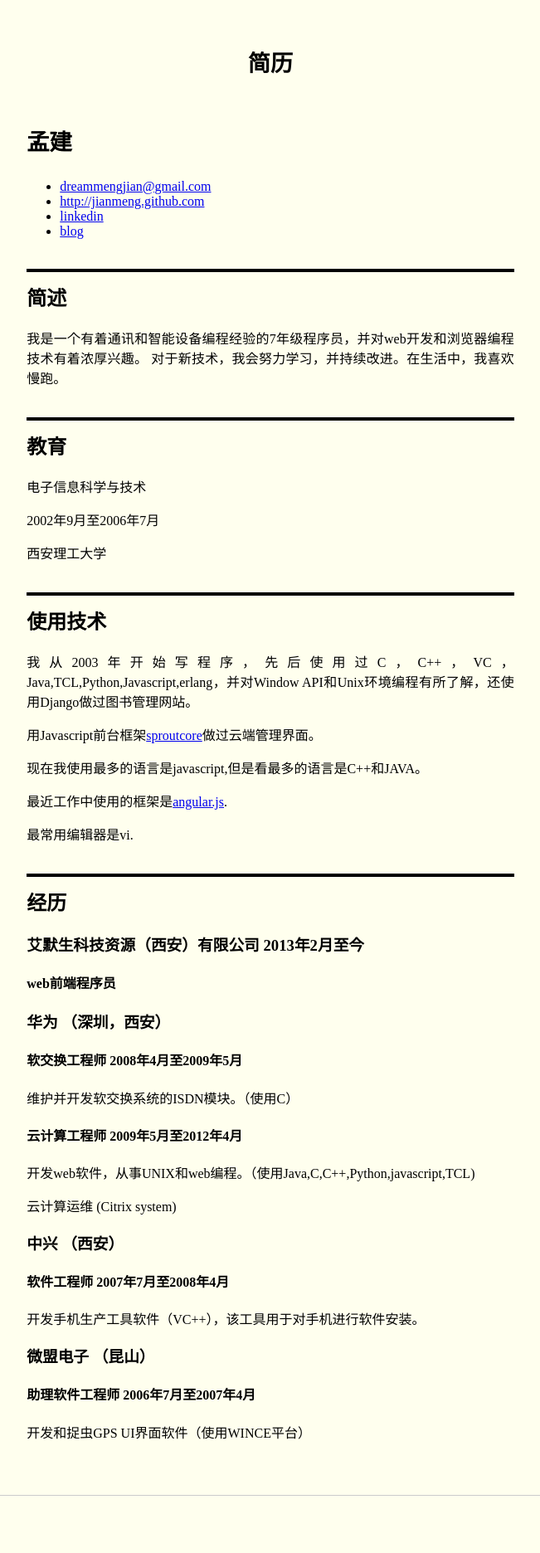
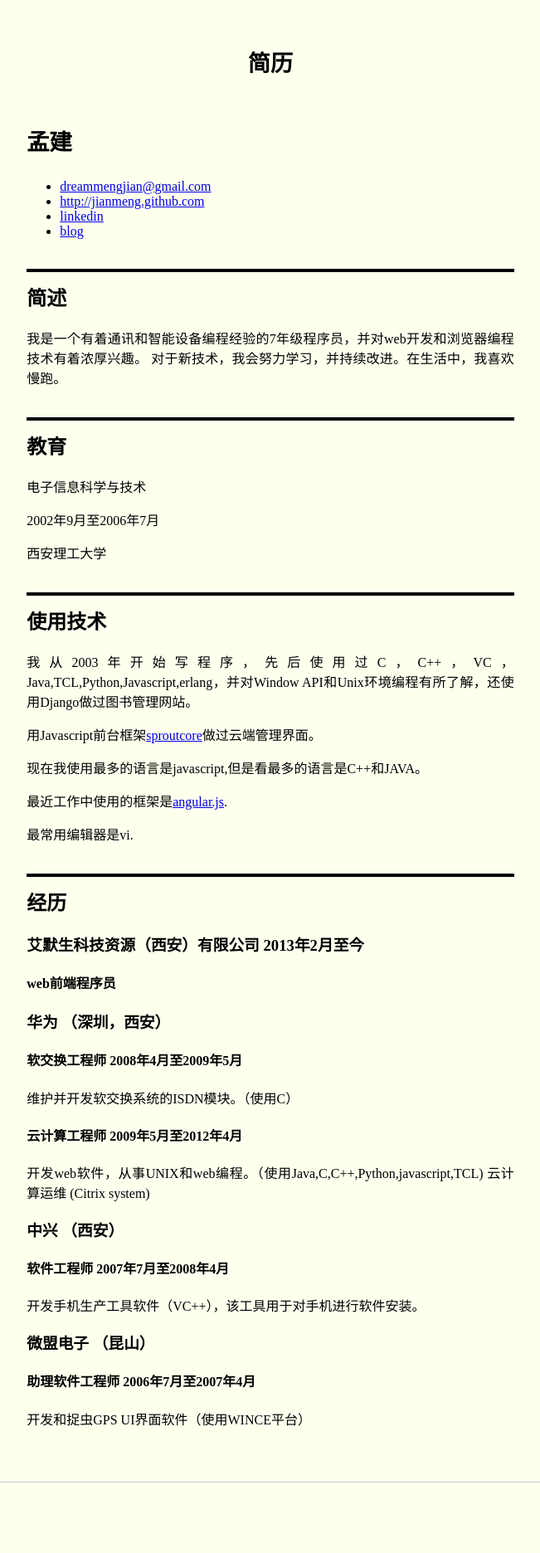
Before and after one commit to JianMeng/jianmeng.github.com, a Jekyll site: the page built from _posts/2013-01-04-Resume-CN.md, in a window 1280 px wide. Shown: the whole page at 83% size, without its empty margins (314-965 px from the left). Built offline with Jekyll 4.4.1, drawn with Linux system fonts in a browser that asks for light colours.

Commit message:
angular.js

```diff
--- a/_posts/2013-01-04-Resume-CN.md
+++ b/_posts/2013-01-04-Resume-CN.md
@@ -38,7 +38,9 @@
 ## 经历
 
 ### 艾默生科技资源（西安）有限公司 2013年2月至今
+
 #### web前端程序员
+
 
 ### 华为  （深圳，西安）
 
@@ -47,14 +49,15 @@
 
 #### 云计算工程师 2009年5月至2012年4月
 开发web软件，从事UNIX和web编程。（使用Java,C,C++,Python,javascript,TCL)
+云计算运维 (Citrix system)
 
-云计算运维 (Citrix system)
 
 ### 中兴 （西安）
 
 #### 软件工程师 2007年7月至2008年4月
 开发手机生产工具软件（VC++），该工具用于对手机进行软件安装。
 
+
 ### 微盟电子 （昆山）
 
 #### 助理软件工程师 2006年7月至2007年4月
```
